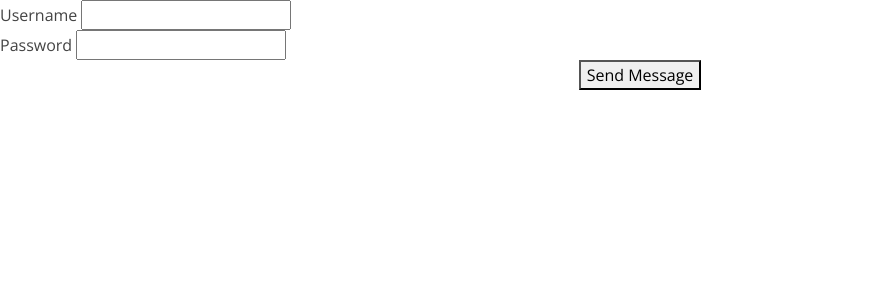
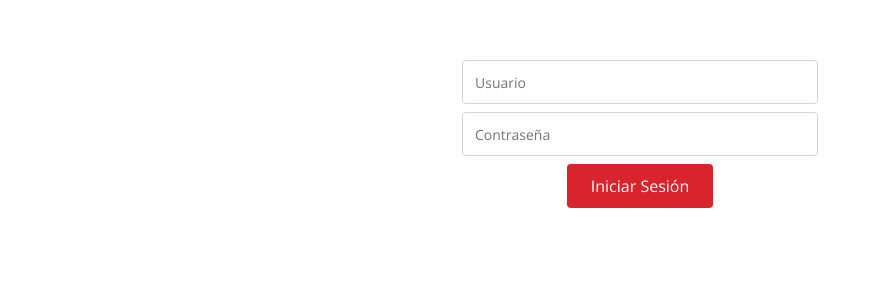
Before and after one commit to Luisnano/Practica_1_PW, a PHP site: page /login.php in a window 1280 px wide. Shown: the top 300 px of the page, without its empty margins (0-880 px from the left). Run offline with PHP 8.4, Linux system fonts and the light colour scheme.

Commit message:
login funcional

```diff
--- a/login.php
+++ b/login.php
@@ -21,6 +21,9 @@
   <link href="assets/css/style.css" rel="stylesheet">
 	</head>
 <?php
+
+//CODIDO BRUTO QUE REQUIERE DE REFINADO :D
+
 include('config.php');
 session_start();
 
@@ -71,16 +74,26 @@ if (isset($_POST['login'])) {
 }
 ?>
 
-<form method="post" action="" name="signin-form">
-    <div class="form-element">
-        <label>Username</label>
-        <input type="text" name="username" pattern="[a-zA-Z0-9]+" required />
-    </div>
-    <div class="form-element">
-        <label>Password</label>
-        <input type="password" name="password" required />
-    </div>
-    <div class="text-center"><button type="submit">Send Message</button></div>
-</form>
-</body>
+<section id="login" class="contact">
+    <div class="container">
+            <form action="" method="post" class="php-email-form">
+            <div class="row">
+            <div class="col-sm-4 form-group">
+            </div>
+            <div class="col-sm-4 form-group">
+                <input type="text" class="form-control" name="username" pattern="[a-zA-Z0-9]+" placeholder="Usuario" required />
+            </div>
+            </div>
+            <div class="row">
+            <div class="col-sm-4 form-group">
+            </div>
+            <div class="col-sm-4 form-group">
+                <input type="password" class="form-control" name="password" placeholder="Contraseña" required />
+            </div>
+            </div>
+            <div class="text-center"><button name="login" value="login" type="submit">Iniciar Sesión</button></div>
+            </form>
+        </div>
+        </div>
+</section>
 </html>
```
